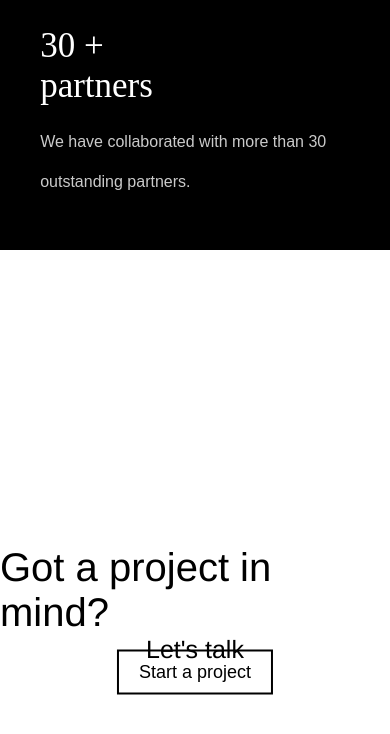
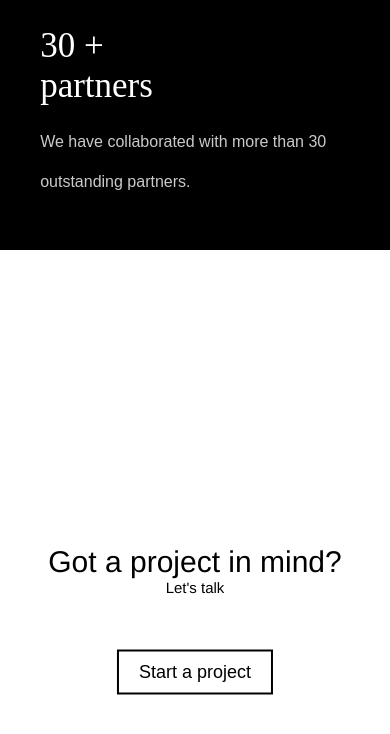
Before and after one commit to Zentinel-Consulting/zentinel-consulting, a SvelteKit app: page / in a window 390 px wide. Shown: the part 5085-5819 px from the top of the page. Built offline with nearby package versions, Linux system fonts and the light colour scheme.

Commit message:
fixed lets-talk section responsivenes issues

```diff
--- a/src/components/LetsTalk.svelte
+++ b/src/components/LetsTalk.svelte
@@ -93,6 +93,7 @@
   .labels-container p {
     margin: 0;
     padding: 0;
+    text-align: center;
   }
 
   .header-one {
@@ -118,4 +119,38 @@
     border: 2px solid black;
     cursor: pointer;
   }
+  @media only screen and (max-width: 400px){
+    .header-one {
+      font-size: 30px;
+    }
+
+    .header-two {
+      font-size: 15px;
+    }
+  }
+  @media only screen and (max-height: 800px){
+    .content-container {
+      top: 25%;
+    }
+  }
+  @media only screen and (max-height: 700px){
+    .content-container {
+      top: 22%;
+    }
+  }
+  @media only screen and (max-height: 460px){
+    .content-container {
+      top: 20%;
+    }
+  }
+  @media only screen and (max-height: 400px){
+    .content-container {
+      top: 10%;
+    }
+  }
+  @media only screen and (max-height: 300px){
+    .content-container {
+      top: 5%;
+    }
+  }
 </style>
```
